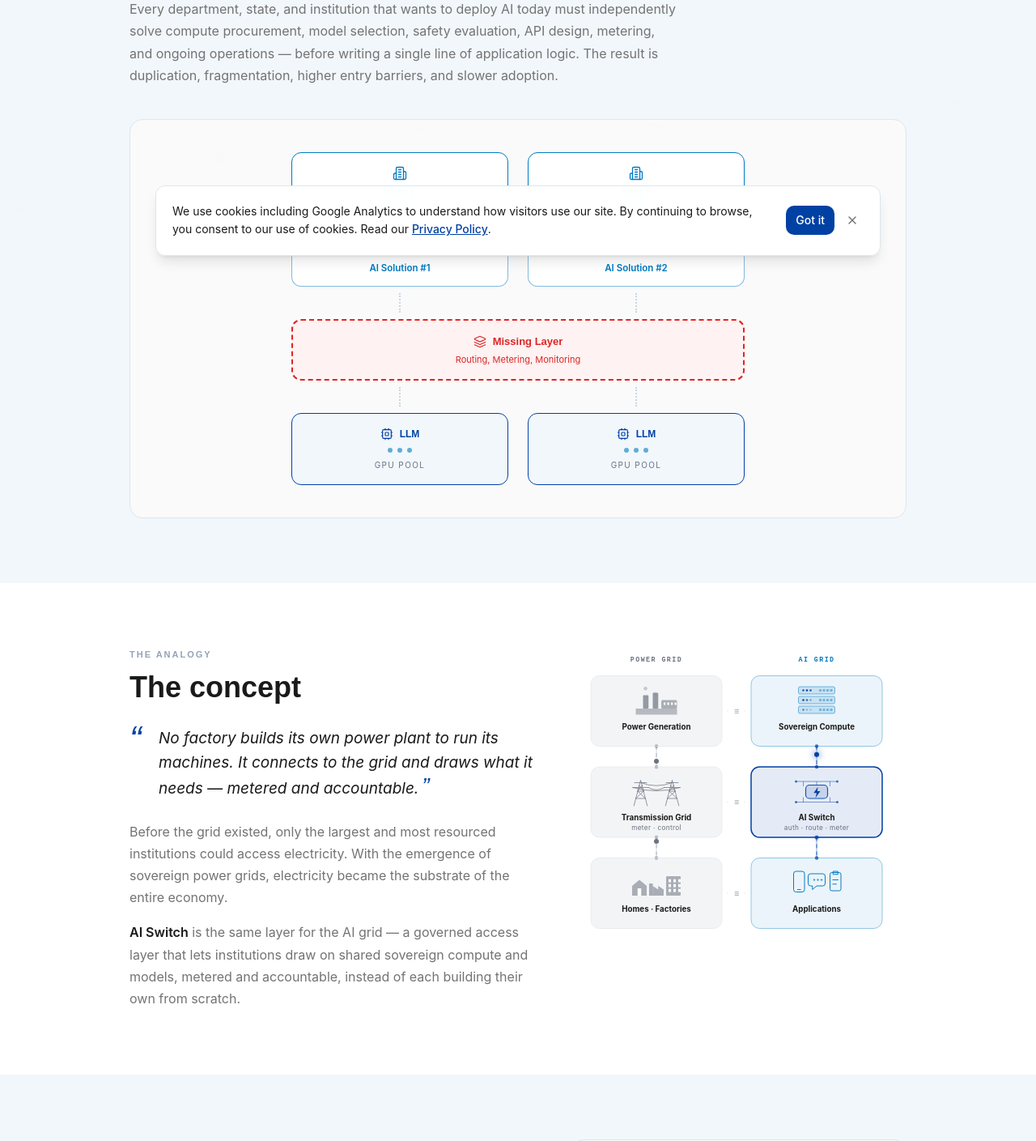
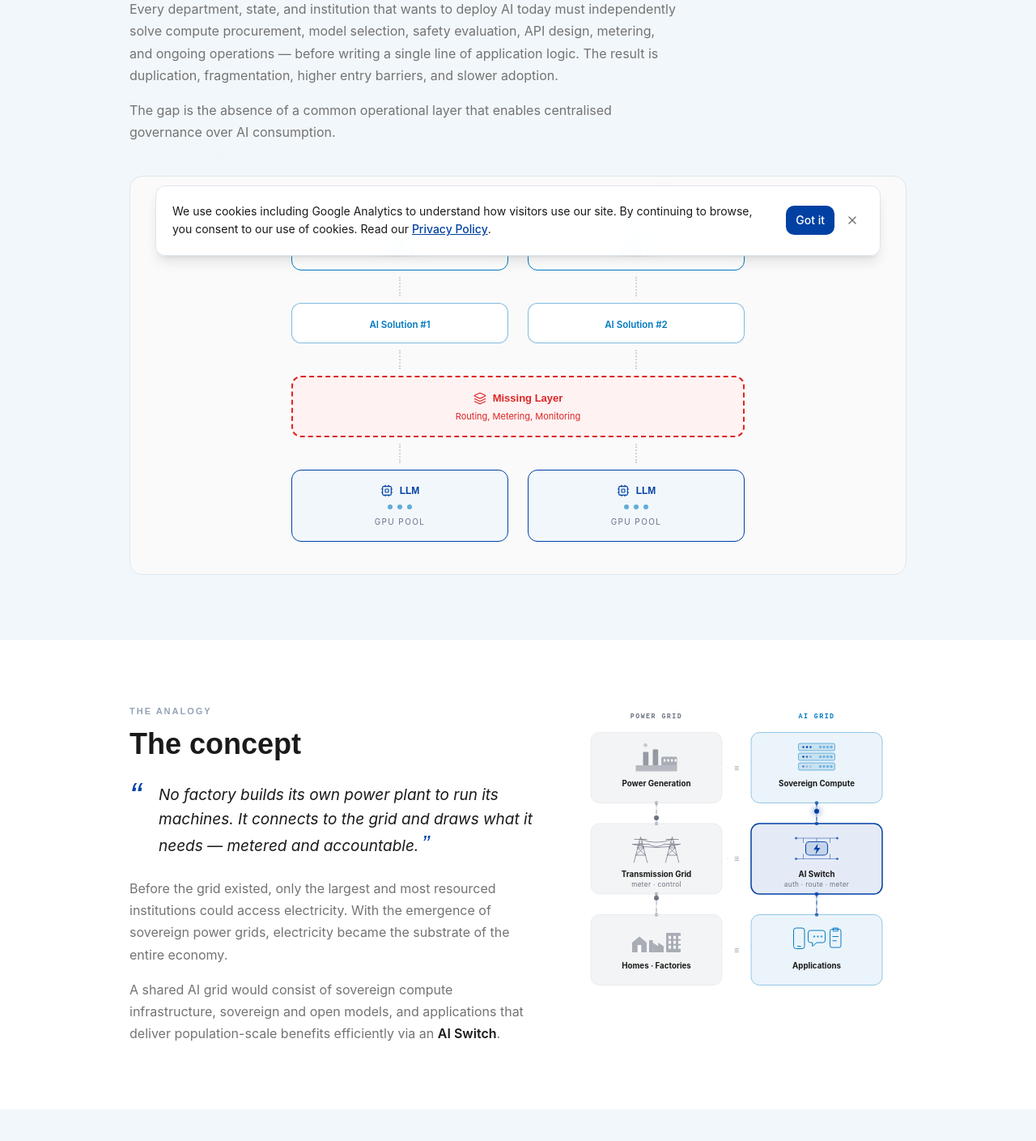
Before and after one commit to namrathsridhar-pixel/ai4i-inclusive-ai-33210, a React (Vite) app: page /adoption in a window 1280 px wide. Shown: the part 460-1869 px from the top of the page at 81% size. Built offline with nearby package versions, Linux system fonts and the light colour scheme; the HTML template or start-up script is replaced by a standard one.

Commit message:
Changes
Co-authored-by: namrathsridhar-pixel <233921107+namrathsridhar-pixel@users.noreply.github.com>

```diff
--- a/src/components/adoption/ChallengeSection.tsx
+++ b/src/components/adoption/ChallengeSection.tsx
@@ -44,6 +44,10 @@ const ChallengeSection = () => {
           solve compute procurement, model selection, safety evaluation, API design, metering, and
           ongoing operations — before writing a single line of application logic. The result is
           duplication, fragmentation, higher entry barriers, and slower adoption.
+        </p>
+        <p className="mt-4 max-w-[680px] text-[16px] leading-[1.7] text-muted-foreground">
+          The gap is the absence of a common operational layer that enables centralised governance
+          over AI consumption.
         </p>
       </motion.div>
 
--- a/src/components/adoption/ConceptSection.tsx
+++ b/src/components/adoption/ConceptSection.tsx
@@ -36,9 +36,9 @@ const ConceptSection = () => {
           of the entire economy.
         </p>
         <p className="mt-4 max-w-[680px] text-[16px] leading-[1.7] text-muted-foreground">
-          <span className="font-semibold text-brand-ink">AI Switch</span> is the same layer for the
-          AI grid — a governed access layer that lets institutions draw on shared sovereign compute
-          and models, metered and accountable, instead of each building their own from scratch.
+          A shared AI grid would consist of sovereign compute infrastructure, sovereign and open
+          models, and applications that deliver population-scale benefits efficiently via an{" "}
+          <span className="font-semibold text-brand-ink">AI Switch</span>.
         </p>
       </motion.div>
 
```
